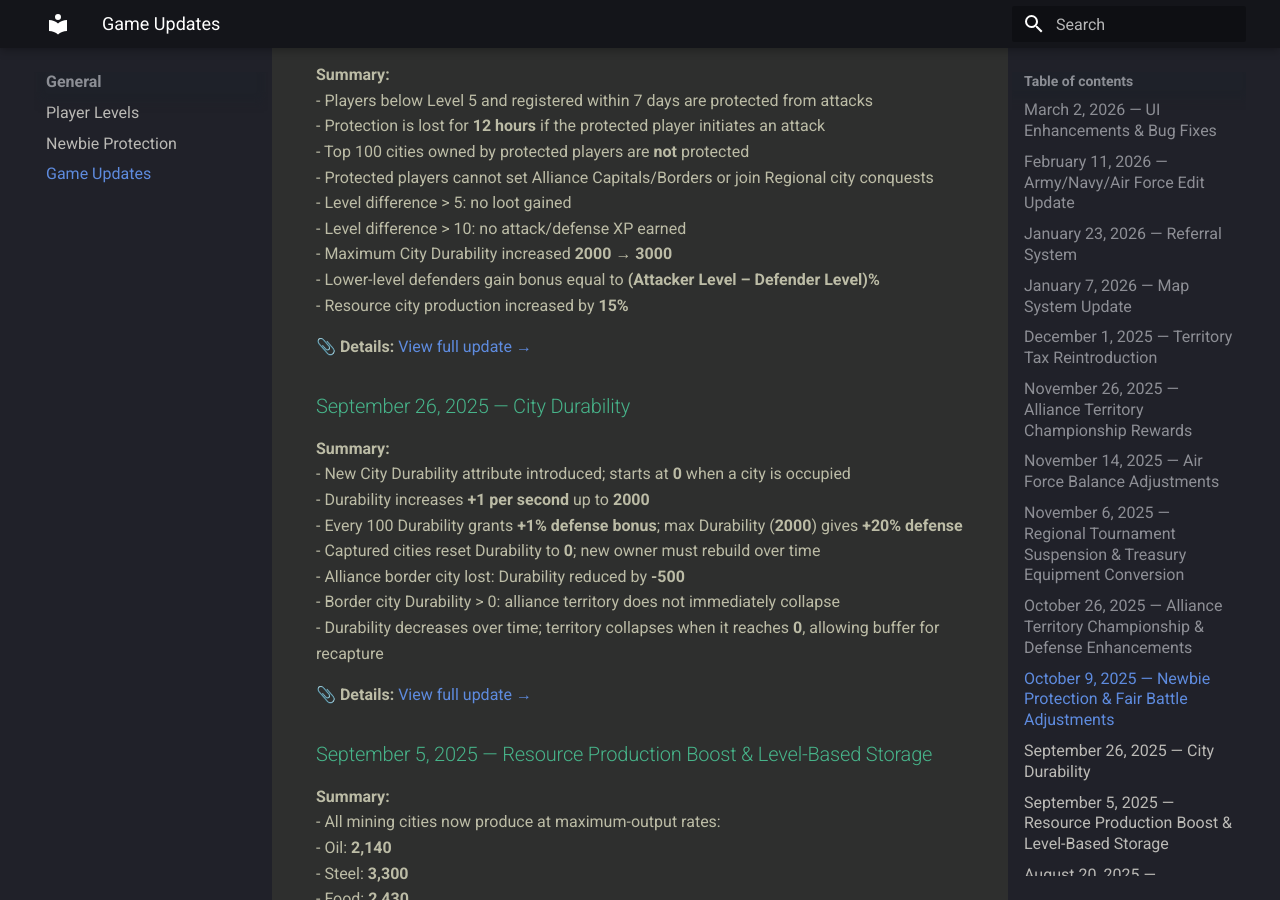
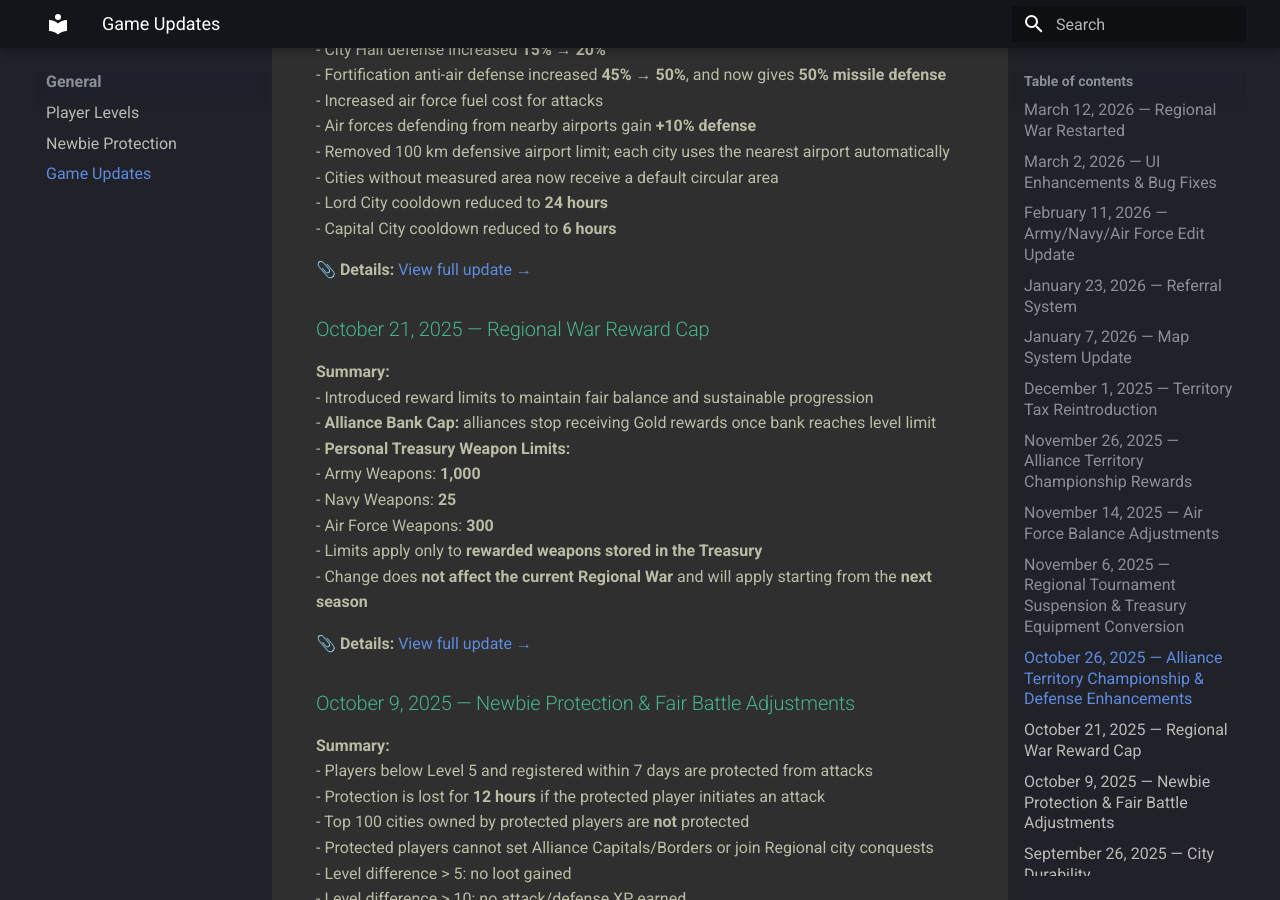
Before and after one commit to citieswar/tutorials, an MkDocs documentation site: the page built from docs/general/updates.md, in a window 1280 px wide and 900 px high, scrolled down 3201 px. Built offline with MkDocs 1.6.1 and Material for MkDocs 9.7.7, drawn with Linux system fonts in a browser that asks for light colours; some of the changed text lies outside the part shown.

Commit message:
Auto update wiki

```diff
--- a/docs/general/updates.md
+++ b/docs/general/updates.md
@@ -3,6 +3,17 @@
 This page records all game update logs, listed in reverse chronological order for easy reference.
 
 ---
+
+## March 12, 2026 — Regional War Restarted
+**Summary:**
+- Regional War has been **restarted**
+- **Gems** can now be used to accelerate movement to regional war cities
+- Removed display of the **winning alliance flag** on the map
+- Removed the **daily resource bonus** previously granted to the winning alliance
+- Bases can now be **relocated into the regional war area**
+- **Protected players** cannot capture regional war cities
+
+📎 **Details:** [View full update →](https://www.reddit.com/r/citieswar/comments/1rrr38e/cities_war_updates_march_12_2026_regional_war/)
 
 ## March 2, 2026 — UI Enhancements & Bug Fixes
 **Summary:**
@@ -104,6 +115,19 @@
 - Capital City cooldown reduced to **6 hours**
 
 📎 **Details:** [View full update →](https://www.reddit.com/r/citieswar/comments/1oggpfz/cities_war_updates_october_26_2025_alliance/)
+
+## October 21, 2025 — Regional War Reward Cap
+**Summary:**
+- Introduced reward limits to maintain fair balance and sustainable progression
+- **Alliance Bank Cap:** alliances stop receiving Gold rewards once bank reaches level limit
+- **Personal Treasury Weapon Limits:**
+  - Army Weapons: **1,000**
+  - Navy Weapons: **25**
+  - Air Force Weapons: **300**
+- Limits apply only to **rewarded weapons stored in the Treasury**
+- Change does **not affect the current Regional War** and will apply starting from the **next season**
+
+📎 **Details:** [View full update →](https://www.reddit.com/r/citieswar/comments/1oc08ow/regional_war_reward_cap/)
 
 ## October 9, 2025 — Newbie Protection & Fair Battle Adjustments
 **Summary:**
```
